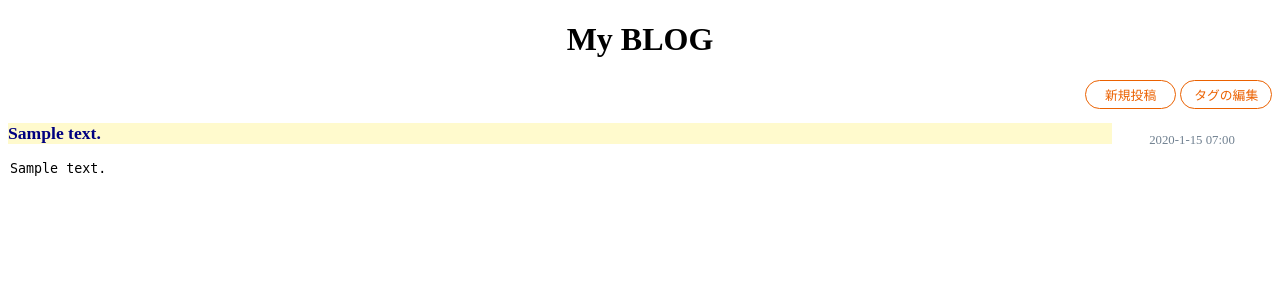
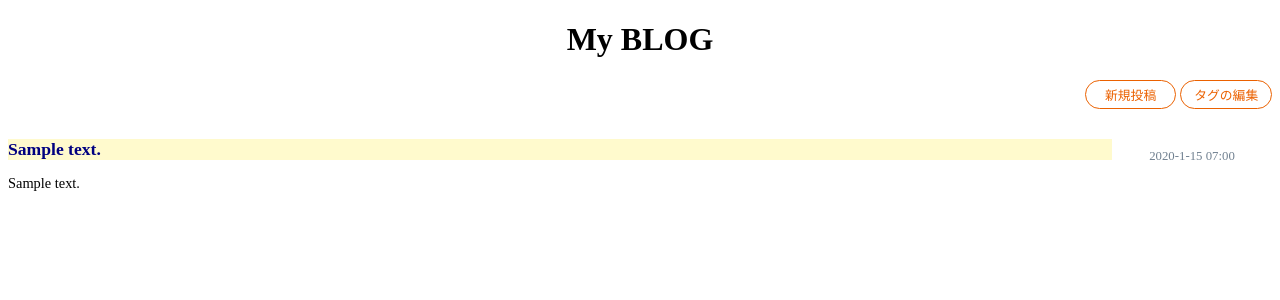
Before and after one commit to YasuoKatou/Django3.1-Tutorial, a Django app: page /myblog/ in a window 1280 px wide. Shown: the top 300 px of the page. Run offline with Django 3.2, Linux system fonts and the light colour scheme; tables that the repository leaves empty hold one stand-in row (values such as "Sample post").

Commit message:
ブログタグリストモデルの追加、ブログコンテンツをtextareaタグからpタグに変更（独自のテンプレートタグ）

```diff
--- a/myblog/admin.py
+++ b/myblog/admin.py
@@ -1,7 +1,10 @@
 from django.contrib import admin
 
-from .models import BlogContent, BlogTag
+from .models import BlogContent, BlogTag, BlogTagList
 # Register your models here.
 
 admin.site.register(BlogContent)
 admin.site.register(BlogTag)
+admin.site.register(BlogTagList)
+
+#[EOF]
--- a/myblog/models.py
+++ b/myblog/models.py
@@ -9,5 +9,19 @@ class BlogContent(models.Model):
     create_date   = models.DateTimeField(default=timezone.now)
     update_date   = models.DateTimeField(default=timezone.now)
 
+    def __str__(self):
+        return self.content_title
+
 class BlogTag(models.Model):
     tag_text      = models.CharField(max_length=128)
+
+    def __str__(self):
+        return self.tag_text
+
+class BlogTagList(models.Model):
+    blog_content  = models.ForeignKey(BlogContent, on_delete=models.CASCADE)
+    blog_tag      = models.ForeignKey(BlogTag, on_delete=models.CASCADE)
+
+    def __str__(self):
+        return self.blog_tag.tag_text + ' : ' + self.blog_content.content_title
+#[EOF]
--- a/myblog/static/myblog.js
+++ b/myblog/static/myblog.js
@@ -1,11 +1,3 @@
-/**
- * 初期処理
- */
-$(function(){
-  // 投稿本文のテキストエリアの高さを自動調整する
-  $('textarea.blog-content-view').autoExpand();
-});
-
 /**
  * ブログの新規登録を行う
  */
--- a/myblog/static/myblog/style.css
+++ b/myblog/static/myblog/style.css
@@ -11,6 +11,9 @@ nav > p {
   text-align: center;
 }
 
+.blog-item {
+  margin-top: 1em;
+}
 .blog-item-header {
   display: flex;
   align-items: flex-end;
@@ -28,6 +31,11 @@ nav > p {
   font-weight: normal;
   color: slategray;
   flex-basis: 10rem;
+}
+
+.blog_content {
+  margin: 0;
+  font-size: 0.9rem;
 }
 
 .btn-flat-dashed-filled {
@@ -75,11 +83,6 @@ nav > p {
   text-align: center;
 }
 
-.blog-content-view {
-  width: 100%;
-  border: none;
-}
-
 .myblog-tag-input {
   display: flex;
   align-items: flex-end;
--- a/myblog/templates/myblog/index.html
+++ b/myblog/templates/myblog/index.html
@@ -1,4 +1,5 @@
 {% load static %}
+{% load blog_content__extras %}
 <!DOCTYPE html>
 <html lang="ja">
 <head>
@@ -23,9 +24,7 @@
         <h1 class="blog-item-header-title">{{ myblog_content.content_title }}</h1>
         <h1 class="blog-item-header-date">{{ myblog_content.update_date|date:"Y-n-j h:i" }}</h1>
       </div>
-      <div>
-        <textarea class="blog-content-view" readonly>{{ myblog_content.content_text }}</textarea>
-      </div>
+      <div>{{ myblog_content.content_text|blogContentFilter }}</div>
     </section>
   {% endfor %}
   <div id="myblog-new-dialog" style="display:none;">
@@ -60,7 +59,6 @@
   <script src="{% static 'external/jquery-3.5.1.min.js' %}"></script>
   <script src="{% static 'external/jquery-ui-1.12.1/jquery-ui.js' %}"></script>
   <script src="{% static 'external/jquery-ui-1.12.1/jquery-ui.min.js' %}"></script>
-  <script src="{% static 'external/jquery-autoexpand-1.0.2/jquery.autoexpand.js' %}"></script>
   <script src="{% static 'myblog.js' %}"></script>
 </body>
 </html>
--- /dev/null
+++ b/myblog/templatetags/blog_content__extras.py
@@ -0,0 +1,17 @@
+from django import template
+from django.template.defaultfilters import stringfilter
+from django.utils.html import conditional_escape
+from django.utils.safestring import mark_safe
+
+register = template.Library()
+
+@register.filter
+@stringfilter
+def blogContentFilter(value, autoescape=True):
+    if autoescape:
+        esc = conditional_escape
+    else:
+        esc = lambda x: x
+    result = '<p class="blog_content">%s</p>' % esc(value).replace('\n','</p><p class="blog_content">')
+    return mark_safe(result)
+#[EOF]
```
Also changed, not shown: myblog/migrations/0004_blogtaglist.py (added), myblog/templatetags/__init__.py (added).
